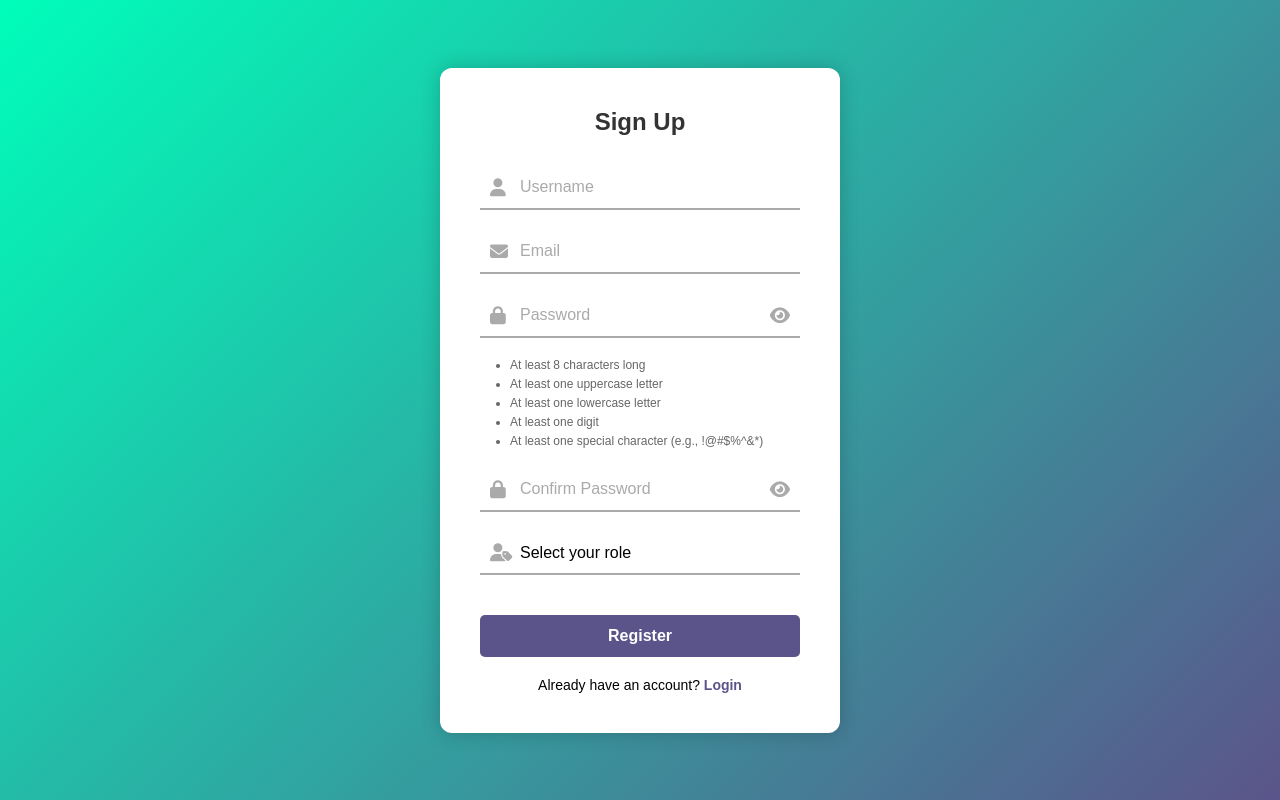
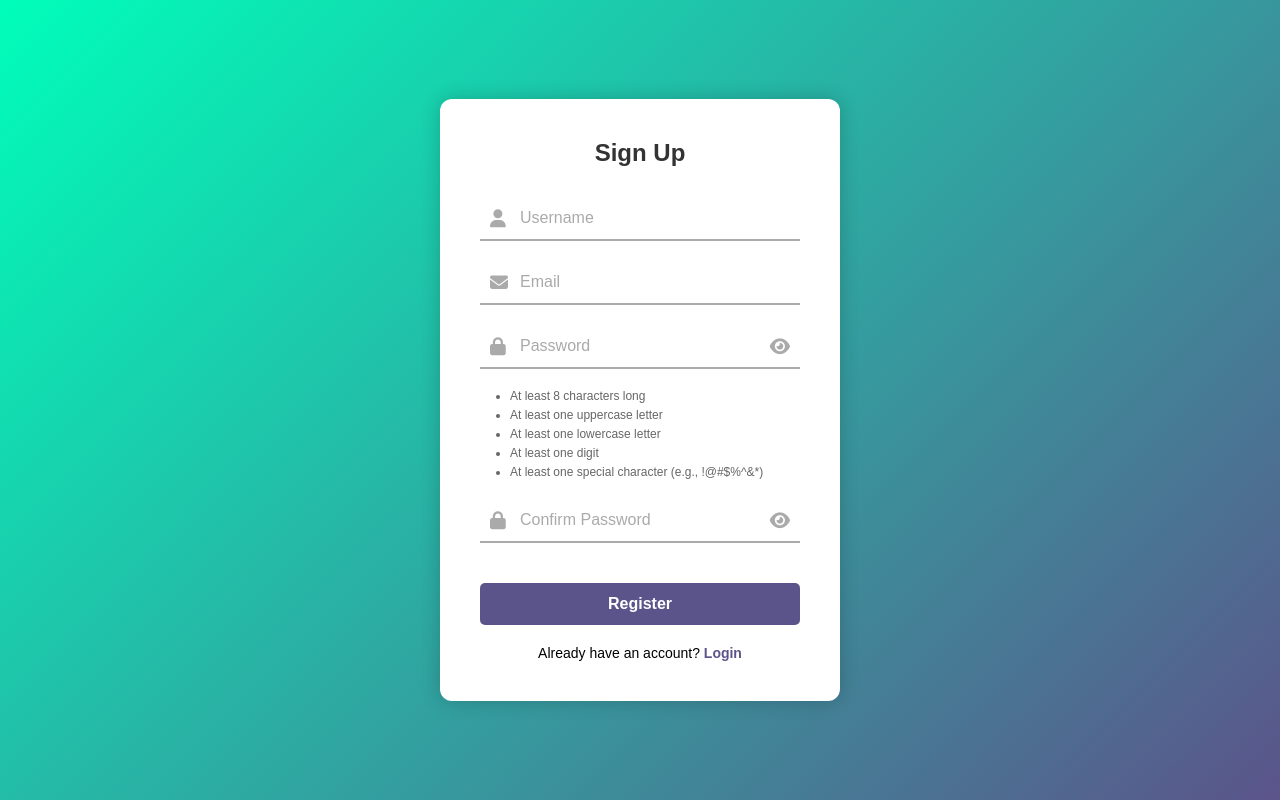
Before and after one commit to fsfrahmad/AccessGuard, a Flask app: page /signup in a window 1280 px wide. Run offline with Flask 3, Linux system fonts and the light colour scheme; some libraries are stand-ins or nearby versions.

Commit message:
Almost done

```diff
--- a/app.py
+++ b/app.py
@@ -156,17 +156,11 @@ def signup():
             flash("Passwords do not match. Please try again.", "error")
             return render_template('signup.html', form_data=form_data)
 
-        role = form_data['role'].lower()
-        # Validate role
-        if role not in ['user', 'admin']:
-            flash("Invalid role selected. Please choose either user or admin.", "error")
-            return render_template('signup.html', form_data=form_data)
-
         user = {
             'username': username,
             'email': email,
             'password': generate_password_hash(password),
-            'role': role,
+            'role': 'user',
             'verified': False,
             'otp': ''.join(random.choices(string.digits, k=6))
         }
--- a/templates/dashboard/admin.html
+++ b/templates/dashboard/admin.html
@@ -16,7 +16,6 @@
     <div class="navbar-menu">
       <a href="{{ url_for('dashboard') }}" class="nav-item">Home</a>
       <a href="{{ url_for('secure_chat') }}" class="nav-item">SecureChat</a>
-      <a href="{{ url_for('messages') }}" class="nav-item">Messages</a>
       <a href="{{ url_for('users') }}" class="nav-item">Users</a>
       <a href="{{ url_for('profile') }}" class="nav-item">Profile</a>
       <a href="{{ url_for('logout') }}" class="nav-item">Logout</a>
--- a/templates/dashboard/user.html
+++ b/templates/dashboard/user.html
@@ -17,7 +17,7 @@
     <div class="navbar-menu">
       <a href="{{ url_for('dashboard') }}" class="nav-item"><i class="fas fa-home"></i> Home</a>
       <a href="{{ url_for('secure_chat') }}" class="nav-item"><i class="fas fa-robot"></i> SecureChat</a>
-      <a href="{{ url_for('messages') }}" class="nav-item"><i class="fas fa-envelope"></i> Messages</a>
+
       <a href="{{ url_for('profile') }}" class="nav-item"><i class="fas fa-user"></i> Profile</a>
       <a href="{{ url_for('logout') }}" class="nav-item"><i class="fas fa-sign-out-alt"></i> Logout</a>
     </div>
--- a/templates/profile.html
+++ b/templates/profile.html
@@ -16,7 +16,7 @@
     <div class="navbar-menu">
       <a href="{{ url_for('dashboard') }}" class="nav-item"><i class="fas fa-home"></i> Home</a>
       <a href="{{ url_for('secure_chat') }}" class="nav-item"><i class="fas fa-robot"></i> SecureChat</a>
-      <a href="{{ url_for('messages') }}" class="nav-item"><i class="fas fa-envelope"></i> Messages</a>
+
       <a href="{{ url_for('users') }}" class="nav-item"><i class="fas fa-users"></i> Users</a>
       <a href="{{ url_for('profile') }}" class="nav-item active"><i class="fas fa-user"></i> Profile</a>
       <a href="{{ url_for('logout') }}" class="nav-item"><i class="fas fa-sign-out-alt"></i> Logout</a>
--- a/templates/secure_chat.html
+++ b/templates/secure_chat.html
@@ -16,7 +16,7 @@
     <div class="navbar-menu">
       <a href="{{ url_for('dashboard') }}" class="nav-item"><i class="fas fa-home"></i> Home</a>
       <a href="{{ url_for('secure_chat') }}" class="nav-item active"><i class="fas fa-robot"></i> SecureChat</a>
-      <a href="{{ url_for('messages') }}" class="nav-item"><i class="fas fa-envelope"></i> Messages</a>
+
       <a href="{{ url_for('users') }}" class="nav-item"><i class="fas fa-users"></i> Users</a>
       <a href="{{ url_for('profile') }}" class="nav-item"><i class="fas fa-user"></i> Profile</a>
       <a href="{{ url_for('logout') }}" class="nav-item"><i class="fas fa-sign-out-alt"></i> Logout</a>
--- a/templates/signup.html
+++ b/templates/signup.html
@@ -48,14 +48,6 @@
         <label>Confirm Password</label>
         <i class="fas fa-eye eye-icon" onclick="togglePassword('confirm_password')"></i>
       </div>
-      <div class="input-box">
-        <select required name="role">
-          <option value="" disabled {% if not form_data.get('role') %}selected{% endif %}>Select your role</option>
-          <option value="user" {% if form_data.get('role') == 'user' %}selected{% endif %}>user</option>
-          <option value="admin" {% if form_data.get('role') == 'admin' %}selected{% endif %}>admin</option>
-        </select>
-        <i class="fas fa-user-tag input-icon"></i>
-      </div>
       <button type="submit" class="btn">Register</button>
       <div class="form-footer">
         <p>Already have an account? <a href="{{ url_for('login') }}">Login</a></p>
--- a/templates/users.html
+++ b/templates/users.html
@@ -16,7 +16,7 @@
     <div class="navbar-menu">
       <a href="{{ url_for('dashboard') }}" class="nav-item"><i class="fas fa-home"></i> Home</a>
       <a href="{{ url_for('secure_chat') }}" class="nav-item"><i class="fas fa-robot"></i> SecureChat</a>
-      <a href="{{ url_for('messages') }}" class="nav-item"><i class="fas fa-envelope"></i> Messages</a>
+
       <a href="{{ url_for('users') }}" class="nav-item active"><i class="fas fa-users"></i> Users</a>
       <a href="{{ url_for('profile') }}" class="nav-item"><i class="fas fa-user"></i> Profile</a>
       <a href="{{ url_for('logout') }}" class="nav-item"><i class="fas fa-sign-out-alt"></i> Logout</a>
```
